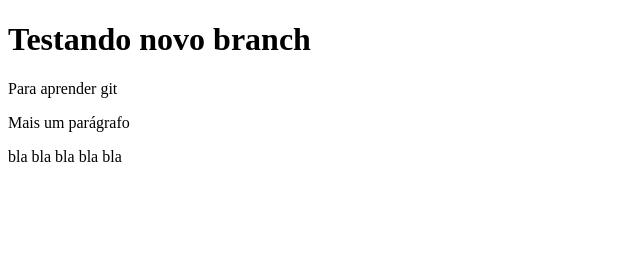
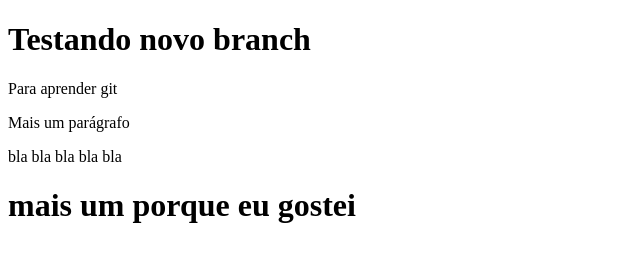
Before and after one commit to hel3na1/tutoria-git, a plain HTML site: page index.html in a window 1280 px wide. Shown: the whole page, without its empty margins (0-640 px from the left). Drawn offline with Linux system fonts and the light colour scheme.

Commit message:
mais pra estudar

```diff
--- a/index.html
+++ b/index.html
@@ -10,5 +10,6 @@
         <p>Para aprender git</p>
         <p>Mais um parágrafo</p>
         <p>bla bla bla bla bla</p>
+        <h1>mais um porque eu gostei</h1>
 </body>
 </body>
```
